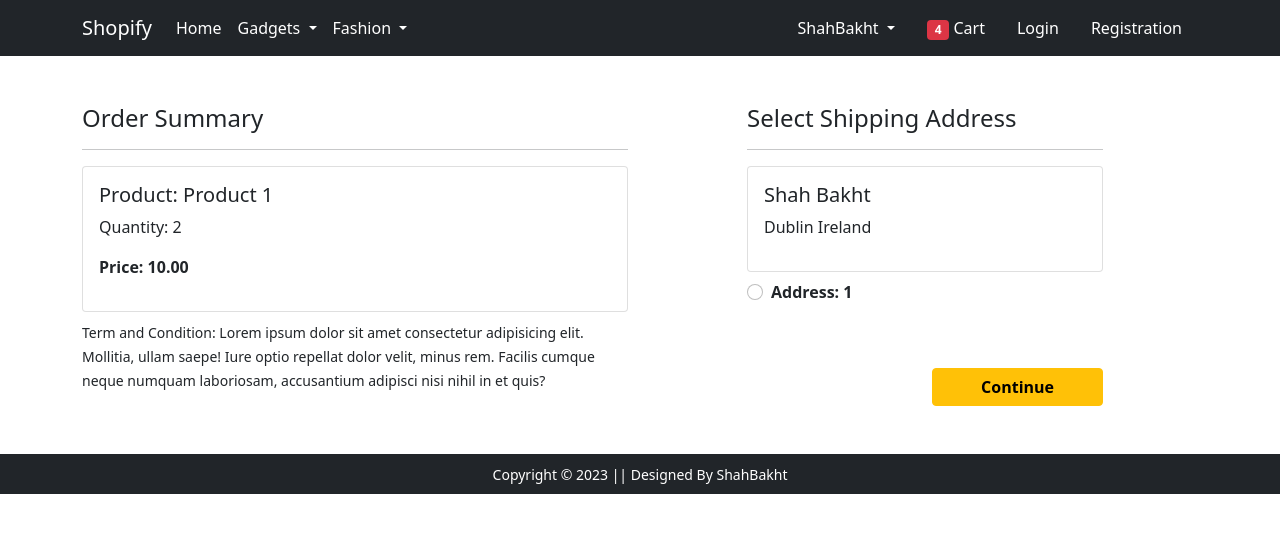
After one commit to shahbakhat/shopify, a Django app: page /checkout in a window 1280 px wide. The commit adds this page. Shown: the top 533 px of the page. Run offline with Django 4.2, Linux system fonts and the light colour scheme; some libraries are stand-ins or nearby versions.

Commit message:
Design checkout page

```diff
--- a/main/templates/main/add_to_cart.html
+++ b/main/templates/main/add_to_cart.html
@@ -66,7 +66,7 @@
          <span><strong>€ 50.00</strong></span>
        </li>
       </ul>
-      <div class="d-grid"><a href="#" class="btn btn-primary">Place Order</a></div>
+      <div class="d-grid"><a href="{% url 'checkout' %}" class="btn btn-primary">Place Order</a></div>
     </div>
    </div>
   </div>
--- /dev/null
+++ b/main/templates/main/checkout.html
@@ -0,0 +1,41 @@
+{% extends 'main/base.html' %}
+{% load static %}
+{% block title %}Checkout{% endblock title %}
+{% block main-content %}
+<div class="container">
+ <div class="row mt-5">
+  <div class="col-sm-6">
+    <h4>Order Summary</h4>
+    <hr>
+      <div class="card mb-2">
+        <div class="card-body">
+          <h5>Product: Product 1</h5>
+          <p>Quantity: 2</p>
+          <p class="fw-bold">Price: 10.00</p>
+        </div>
+      </div>
+    <small>Term and Condition: Lorem ipsum dolor sit amet consectetur adipisicing elit. Mollitia, ullam saepe! Iure optio repellat dolor velit, minus rem. Facilis cumque neque numquam laboriosam, accusantium adipisci nisi nihil in et quis?</small>
+  </div>
+  <div class="col-sm-4 offset-sm-1">
+    <h4>Select Shipping Address</h4>
+    <hr>
+    <form action="">
+      <div class="card">
+        <div class="card-body">
+        <h5>Shah Bakht</h5>
+        <p>Dublin Ireland</p>
+        </div>
+      </div>
+        <div class="form-check mt-2 mb-5">
+          <input class="form-check-input" type="radio" value="">
+          <label class="form-check-label fw-bold" for="">
+            Address: 1 </label>
+        </div>
+        <div class="text-end">
+          <button type="submit" class="btn btn-warning mt-3 px-5 fw-bold">Continue</button>
+        </div>
+      </form>
+    </div>
+  </div>
+</div>
+{% endblock main-content %}
--- a/main/urls.py
+++ b/main/urls.py
@@ -9,4 +9,5 @@ urlpatterns = [
   path('profile', views.profile, name="profile"),
   path('address', views.address, name="address"),
   path('orders', views.orders, name="orders"),
+  path('checkout', views.checkout, name="checkout"),
 ]
--- a/main/views.py
+++ b/main/views.py
@@ -29,3 +29,7 @@ def address(request):
 def orders(request):
   template_name = 'main/orders.html'
   return render(request, template_name)
+
+def checkout(request):
+  template_name = 'main/checkout.html'
+  return render(request, template_name)
```
